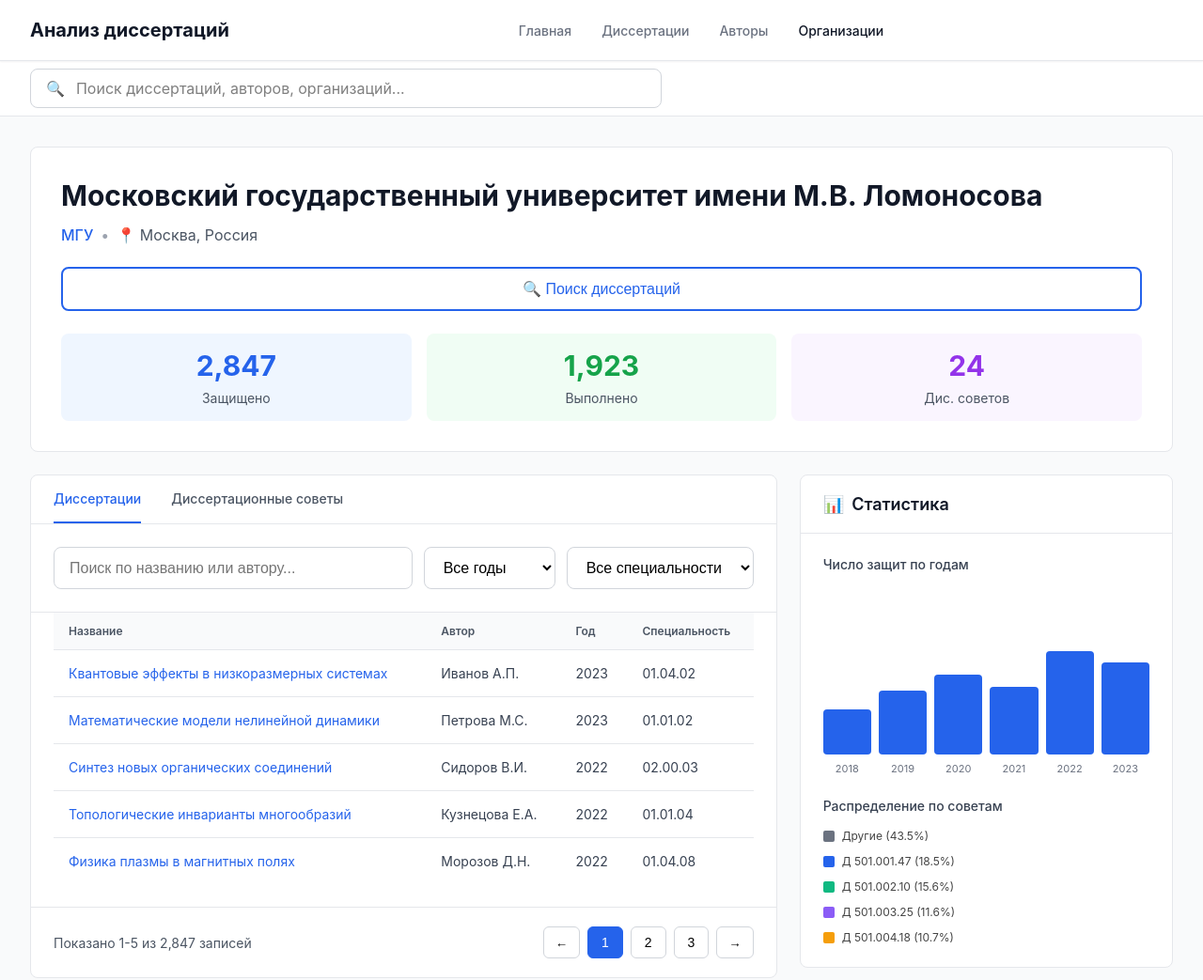
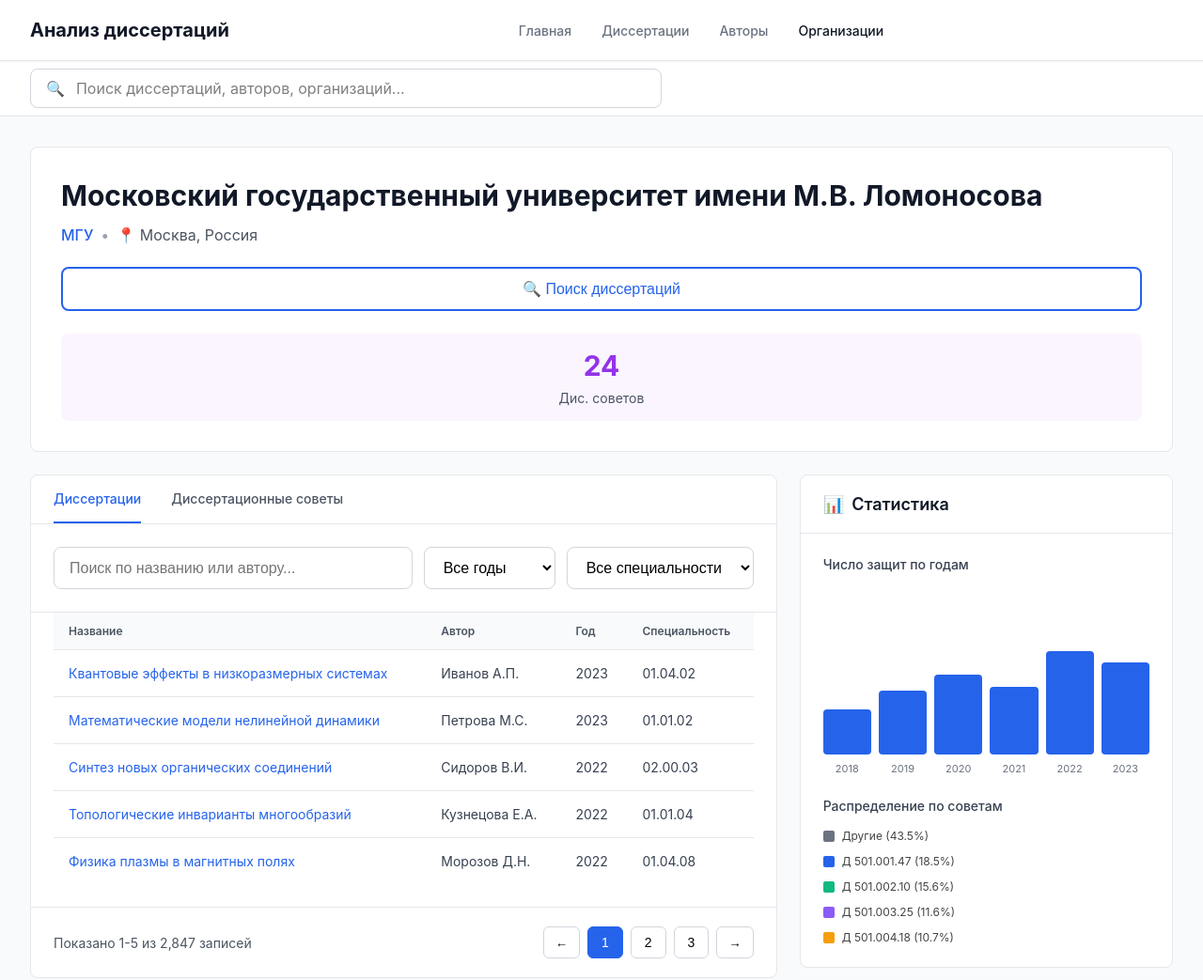
Before and after one commit to moevm/nsql1h26-phd, a plain HTML site: page frontend/organization-detail.html in a window 1280 px wide. Shown: the whole page at 94% size. Drawn offline with Linux system fonts and the light colour scheme.

Commit message:
fix/delete excess

```diff
--- a/frontend/organization-detail.html
+++ b/frontend/organization-detail.html
@@ -42,14 +42,6 @@
             <button class="btn-outline-primary">🔍 Поиск диссертаций</button>
           </div>
           <div class="stats-group">
-            <div class="stat-square blue">
-              <div class="stat-square-number">2,847</div>
-              <div class="stat-square-label">Защищено</div>
-            </div>
-            <div class="stat-square green">
-              <div class="stat-square-number">1,923</div>
-              <div class="stat-square-label">Выполнено</div>
-            </div>
             <div class="stat-square purple">
               <div class="stat-square-number">24</div>
               <div class="stat-square-label">Дис. советов</div>
```
Also changed, not shown: frontend/index.html (+0 -3 lines).
